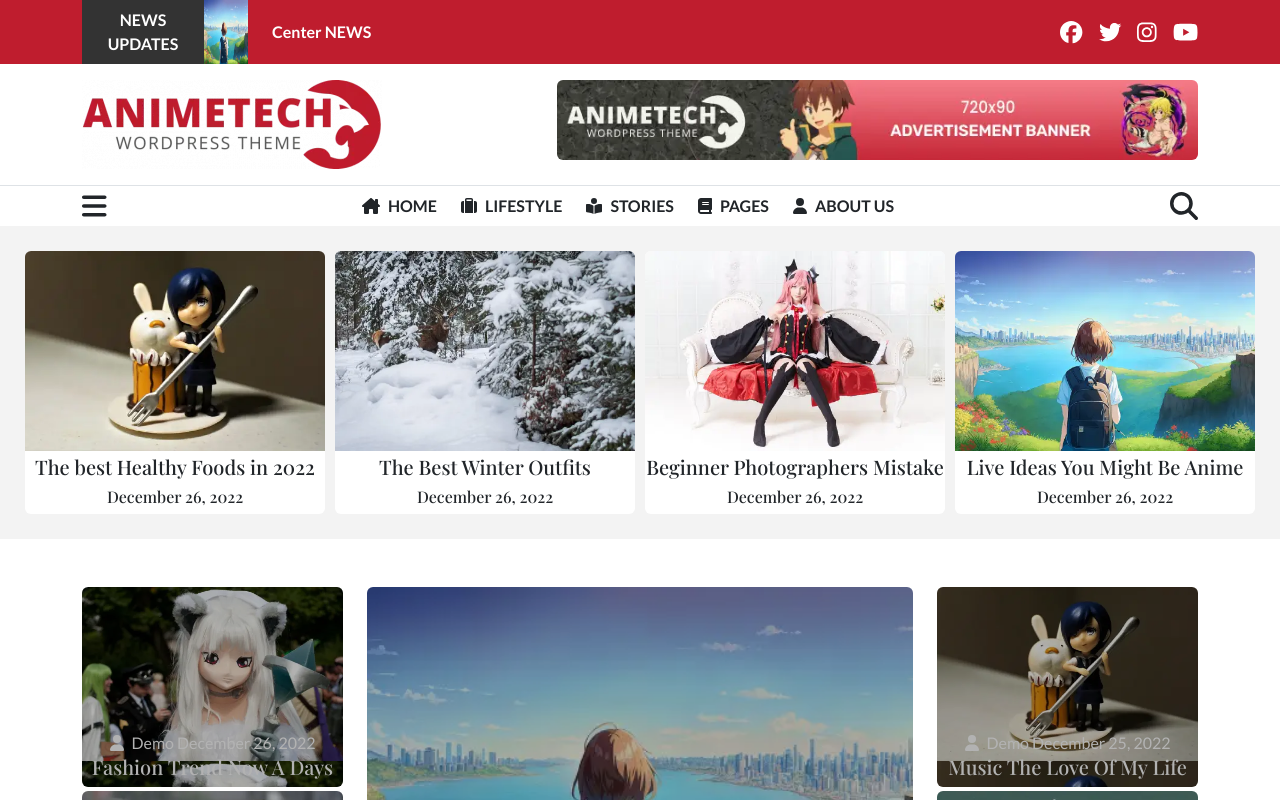
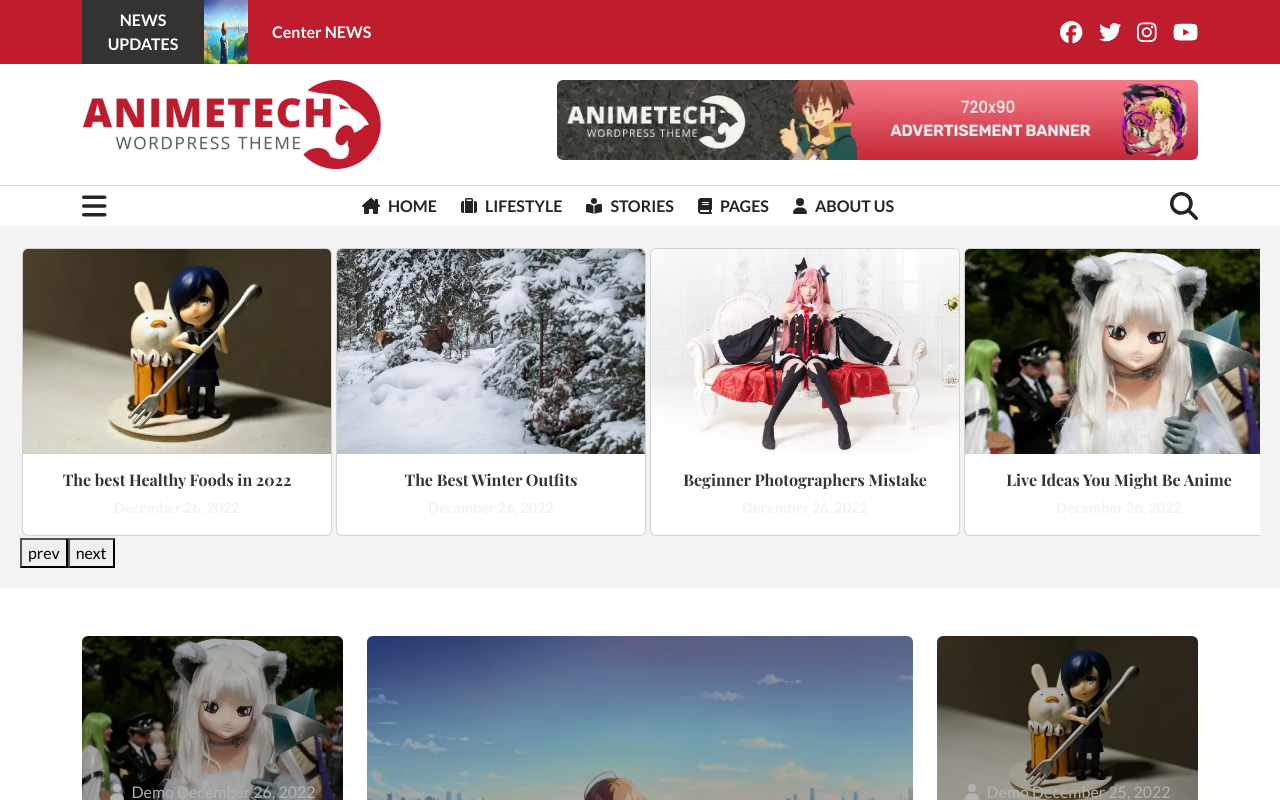
Before and after one commit to Spectrum5/proj-html-vuejs, a Vue app: page / in a window 1280 px wide. Shown: the top 800 px of the page. Built offline with nearby package versions, Linux system fonts and the light colour scheme.

Commit message:
Fix SliderMain - Aggiunta la slider

```diff
--- a/src/components/Main/SliderMain.vue
+++ b/src/components/Main/SliderMain.vue
@@ -1,53 +1,104 @@
 <script>
-import CardTopSlider from './OtherComponents/CardTopSlider.vue';
+
+
 export default {
-    components: {
-        CardTopSlider,
-    },
     data() {
         return {
-            sliderCards: [
+            cards: [
                 {
-                    img: '../../src/assets/img/healthy-foods.webp',
+                    image: new URL("../../assets/img/healthy-foods.webp", import.meta.url).href,
                     title: 'The best Healthy Foods in 2022',
+                    text: 'December 26, 2022',
+                },
+                {
+                    image: new URL("../../assets/img/winter.webp", import.meta.url).href,
+                    title: 'The Best Winter Outfits',
+                    text: 'December 26, 2022',
+                },
+                {
+                    image: new URL("../../assets/img/photographers-mistakes.webp", import.meta.url).href,
+                    title: 'Beginner Photographers Mistake',
+                    text: 'December 26, 2022',
+                },
+                {
+                    image: new URL("../../assets/img/anime-fashion.webp", import.meta.url).href,
+                    title: 'Live Ideas You Might Be Anime',
                     text: 'December 26, 2022'
                 },
                 {
-                    img: '../../src/assets/img/winter.webp',
-                    title: 'The Best Winter Outfits',
-                    text: 'December 26, 2022'
+                    image: new URL("../../assets/img/rice-ball.webp", import.meta.url).href,
+                    title: "Card Title 5",
+                    text: 'December 26, 2022',
                 },
                 {
-                    img: '../../src/assets/img/photographers-mistakes.webp',
-                    title: 'Beginner Photographers Mistake',
-                    text: 'December 26, 2022'
+                    image: new URL("../../assets/img/best-places.webp", import.meta.url).href,
+                    title: "Card Title 6",
+                    text: 'December 26, 2022',
                 },
                 {
-                    img: '../../src/assets/img/best-places.webp',
-                    title: 'Live Ideas You Might Be Anime',
-                    text: 'December 26, 2022'
+                    image: new URL("../../assets/img/travel-alone.webp", import.meta.url).href,
+                    title: "Card Title 6",
+                    text: 'December 26, 2022',
                 },
 
-            ]
+                // add more cards here
+            ],
+            innerStyles: {},
+            step: 0,
+            transitioning: false
         }
+    },
+
+    methods: {
+
+        next() {
+            if (this.step === this.cards.length - 4) {
+                this.step = -1
+            }
+            this.$refs.inner.style.transform = `translateX(-${(100 / 4) * ++this.step}%)`
+        },
+        prev() {
+            if (this.step === 0) {
+                this.step = this.cards.length - 5
+                this.$refs.inner.style.transform = `translateX(-${(100 / 4) * ++this.step}%)`
+            }
+            else {
+                this.step -= 2
+                this.next()
+            }
+        },
+    },
+    name: 'Carousel',
+    components: {
     }
 }
 </script>
 
 <template>
-    <!-- creazione template html -->
-    <div class="container-fluid">
-        <div class="row">
-            <div class="slider col-12">
-                <div class="cards d-flex flex-wrap">
-                    <CardTopSlider :sliderCards="sliderCards" />
+    <section>
+        <div class="container-fluid">
+            <div class="row">
+                <div class="col">
+                    <div class="carousel">
+                        <div class="inner" ref="inner" :style="innerStyles">
+                            <div class="card" v-for="(card, index) in cards" :key="index">
+                                <img :src="card.image" class="card-img-top" alt="card image">
+                                <div class="card-body">
+                                    <h5 class="card-title fs-6 fw-bold">{{ card.title }}</h5>
+                                    <p class="card-text fw-bold">{{ card.text }}</p>
+                                </div>
+                            </div>
+                        </div>
+                    </div>
+                    <button @click="prev">prev</button>
+                    <button @click="next">next</button>
                 </div>
             </div>
         </div>
-    </div>
+</section>
 </template>
 
-<style scoped lang="scss">
+<style lang="scss" scoped>
 /* aggiunta stile css */
 @use '../../styles/partials/variables.scss' as*;
 
@@ -55,4 +106,29 @@ export default {
     background-color: $background_light;
     padding: 20px;
 }
-</style>
+
+.carousel {
+    width: 100%;
+    overflow: hidden;
+    text-align: center;
+
+    .inner {
+        display: flex;
+        transition: all 500ms ease-in-out;
+
+        .card {
+            flex-basis: calc(100% / 4);
+            flex-shrink: 0;
+            margin: 2px;
+
+            .card-body {
+                color: $text_dark;
+                .card-text {
+                    font-size: 0.9rem;
+                    color: $text_light;
+                }
+
+            }
+        }
+    }
+}</style>
```
